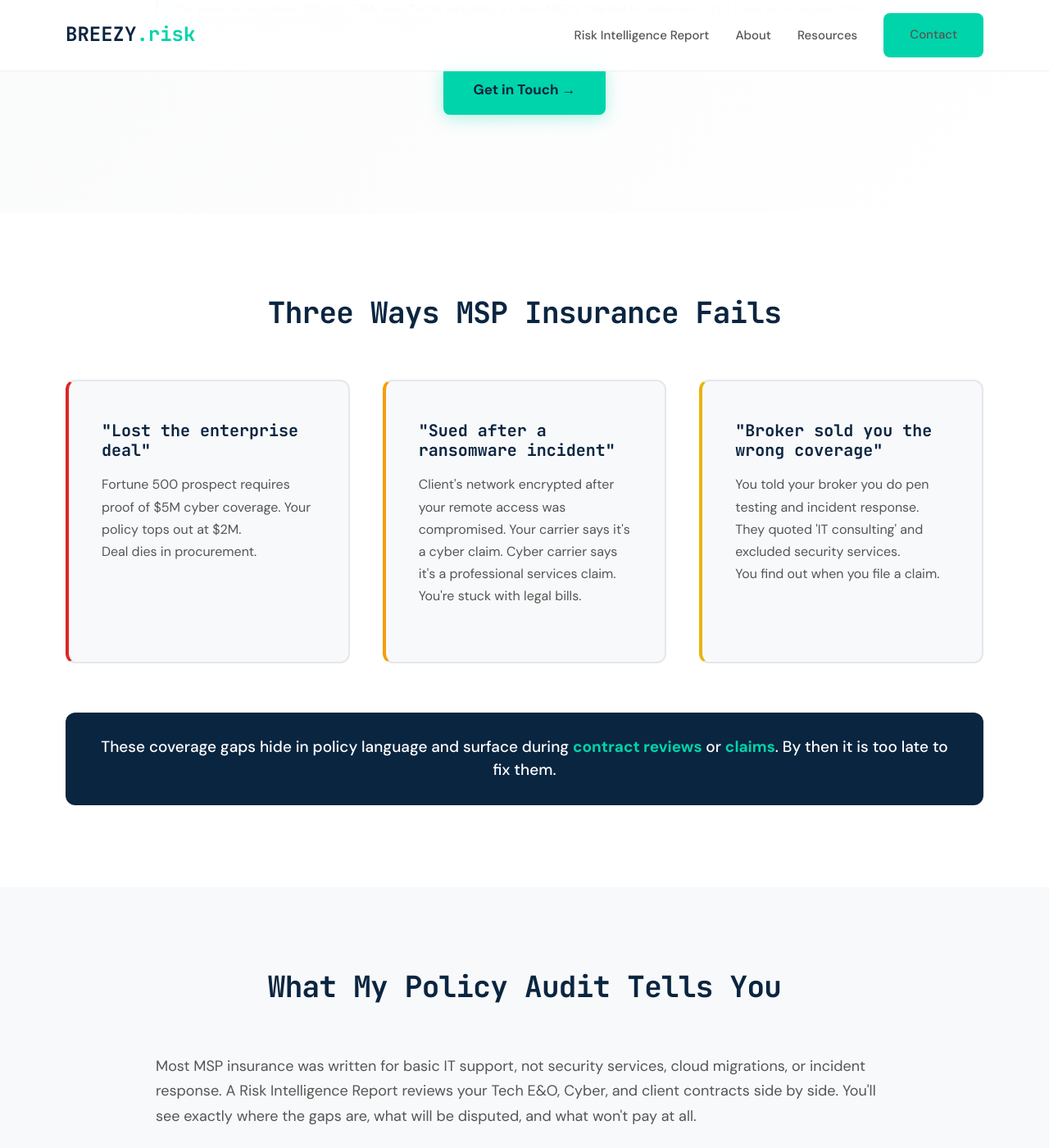
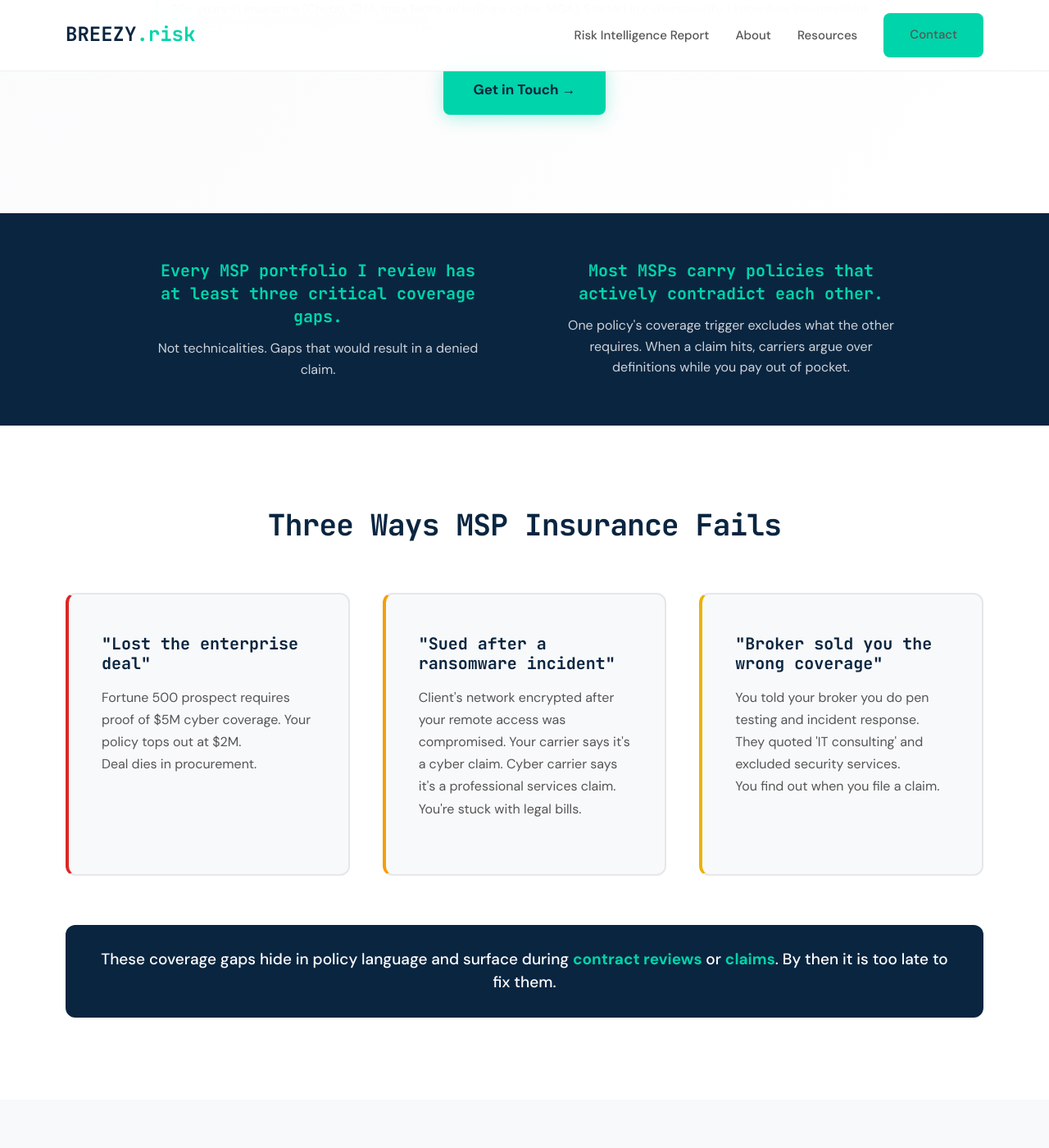
Before and after one commit to joeproe1/breezyins.com, a Jekyll site: the page built from index.html, in a window 1280 px wide and 1400 px high, scrolled down 747 px. Shown: the whole window at 82% size. Built offline with Jekyll 4.4.1, drawn with Linux system fonts in a browser that asks for light colours; some of the changed text lies outside the part shown.

Commit message:
Add stats band and urgency section to homepage, rewrite About page founder story, update RIR steps
Homepage: proof points band (coverage gaps + contradicting policies), Cost of Waiting section.
About: "Built from the Carrier Side" narrative (compact, engineer/cyber + carrier background).
RIR: steps 2-3 updated with incident scenario mapping and dollar-amount findings.

Co-Authored-By: Claude Opus 4.6 <noreply@anthropic.com>

```diff
--- a/_sass/_pages.scss
+++ b/_sass/_pages.scss
@@ -123,6 +123,113 @@
     strong {
         color: $accent;
         font-weight: 700;
+    }
+}
+
+// Stats band
+.stats-band {
+    padding: 56px 0;
+    background: $primary;
+    color: white;
+
+    .stats-grid {
+        display: grid;
+        grid-template-columns: 1fr 1fr;
+        gap: 48px;
+        max-width: 960px;
+        margin: 0 auto;
+    }
+
+    .stat-item {
+        text-align: center;
+        padding: 0 24px;
+
+        .stat-headline {
+            font-family: $font-heading;
+            font-size: 20px;
+            font-weight: 700;
+            color: $accent;
+            line-height: 1.4;
+            margin-bottom: 12px;
+        }
+
+        .stat-body {
+            font-size: 16px;
+            color: rgba(255, 255, 255, 0.8);
+            line-height: 1.6;
+            margin: 0;
+        }
+    }
+}
+
+// Cost of Waiting section
+.urgency-section {
+    padding: $section-padding 0;
+    background: $bg-light;
+
+    .urgency-content {
+        max-width: 800px;
+        margin: 0 auto;
+    }
+
+    p {
+        font-size: 18px;
+        line-height: 1.8;
+        color: $text-secondary;
+        margin-bottom: 20px;
+    }
+
+    p:last-child {
+        margin-bottom: 0;
+    }
+}
+
+// How It Works (3-step process)
+.steps-section {
+    padding: $section-padding 0;
+    background: white;
+
+    .steps-grid {
+        display: grid;
+        grid-template-columns: repeat(3, 1fr);
+        gap: 40px;
+        max-width: 1080px;
+        margin: 0 auto;
+    }
+
+    .step-card {
+        position: relative;
+        padding: 40px 32px 36px;
+        background: $bg-light;
+        border-radius: 12px;
+        border: 1px solid $border;
+
+        .step-number {
+            display: inline-flex;
+            align-items: center;
+            justify-content: center;
+            width: 40px;
+            height: 40px;
+            background: $primary;
+            color: $accent;
+            font-family: $font-heading;
+            font-size: 18px;
+            font-weight: 700;
+            border-radius: 50%;
+            margin-bottom: 20px;
+        }
+
+        h3 {
+            font-size: 22px;
+            margin-bottom: 14px;
+        }
+
+        p {
+            font-size: 16px;
+            line-height: 1.7;
+            color: $text-secondary;
+            margin: 0;
+        }
     }
 }
 
@@ -683,8 +790,19 @@
 
     .problem-section,
     .solution-section,
-    .about-section {
+    .about-section,
+    .urgency-section,
+    .steps-section {
         padding: $section-padding-mobile 0;
+    }
+
+    .steps-section .steps-grid {
+        grid-template-columns: 1fr;
+    }
+
+    .stats-band .stats-grid {
+        grid-template-columns: 1fr;
+        gap: 32px;
     }
 
     .cta-banner h2 {
--- a/index.html
+++ b/index.html
@@ -70,6 +70,22 @@ description: "Your contracts create liabilities your insurance will not cover. I
   </div>
 </section>
 
+<!-- Stats / Proof Points -->
+<section class="stats-band">
+  <div class="container">
+    <div class="stats-grid">
+      <div class="stat-item">
+        <div class="stat-headline">Every MSP portfolio I review has at least three critical coverage gaps.</div>
+        <p class="stat-body">Not technicalities. Gaps that would result in a denied claim.</p>
+      </div>
+      <div class="stat-item">
+        <div class="stat-headline">Most MSPs carry policies that actively contradict each other.</div>
+        <p class="stat-body">One policy's coverage trigger excludes what the other requires. When a claim hits, carriers argue over definitions while you pay out of pocket.</p>
+      </div>
+    </div>
+  </div>
+</section>
+
 <!-- Problem Section -->
 <section class="problem-section" id="problem">
   <div class="container">
@@ -98,6 +114,26 @@ description: "Your contracts create liabilities your insurance will not cover. I
       These coverage gaps hide in policy language and surface during <strong>contract reviews</strong> or <strong>claims</strong>. By then it is too late to fix them.
     </div>
 
+  </div>
+</section>
+
+<!-- Cost of Waiting -->
+<section class="urgency-section" id="why-now">
+  <div class="container">
+    <div class="section-header">
+      <h2>The Cost of Waiting</h2>
+    </div>
+    <div class="urgency-content">
+      <p>
+        Your contracts are getting more demanding. Enterprise clients now require $5M cyber limits, SOC 2 compliance, and indemnification clauses your current coverage will not back up. Every new deal you sign with misaligned insurance creates exposure you are personally liable for.
+      </p>
+      <p>
+        Meanwhile, carriers are tightening. Cyber underwriters added exclusions for systemic risk, infrastructure outages, and acts of war in the last 18 months. Coverage you had last year may not exist on your current policy. And the claims that get denied most often are not the ones you would expect. They are the ones where two policies both say the other should pay.
+      </p>
+      <p>
+        If you have not had your policies read against your contracts in the last 12 months, you are operating on assumptions. The question is not whether a gap exists. It is how expensive it will be when someone finds it before you do.
+      </p>
+    </div>
   </div>
 </section>
 
--- a/risk-intelligence-report.html
+++ b/risk-intelligence-report.html
@@ -552,12 +552,12 @@ permalink: /risk-intelligence-report/
       <div class="rir-step-arrow" aria-hidden="true"><svg viewBox="0 0 24 24" fill="none" stroke="currentColor" stroke-width="3" stroke-linecap="round" stroke-linejoin="round"><path d="M5 12h14M13 5l7 7-7 7"/></svg></div>
       <div class="rir-step">
         <strong>2. Send your policies</strong>
-        <p>Share your current Tech E&O and Cyber policies, and your most important client contracts (MSAs) with me. I handle the rest.</p>
+        <p>Share your Tech E&O, Cyber, and client contracts (MSAs). I run each document against real incident scenarios and identify where policies conflict and where contracts promise coverage you do not carry.</p>
       </div>
       <div class="rir-step-arrow" aria-hidden="true"><svg viewBox="0 0 24 24" fill="none" stroke="currentColor" stroke-width="3" stroke-linecap="round" stroke-linejoin="round"><path d="M5 12h14M13 5l7 7-7 7"/></svg></div>
       <div class="rir-step">
         <strong>3. Get the findings</strong>
-        <p>A plain-English report with specific findings, exposure estimates, and recommended next steps. Includes a 30-minute walkthrough so you can ask questions and truly understand the findings.</p>
+        <p>A plain-English report with specific findings, dollar amounts attached to each gap, and recommended next steps. Includes a 30-minute walkthrough.</p>
       </div>
       <div class="rir-step-arrow" aria-hidden="true"><svg viewBox="0 0 24 24" fill="none" stroke="currentColor" stroke-width="3" stroke-linecap="round" stroke-linejoin="round"><path d="M5 12h14M13 5l7 7-7 7"/></svg></div>
       <div class="rir-step">
```
Also changed, not shown: about.html (+4 -8 lines).
